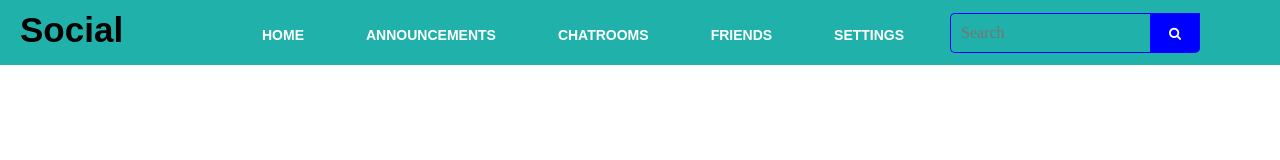
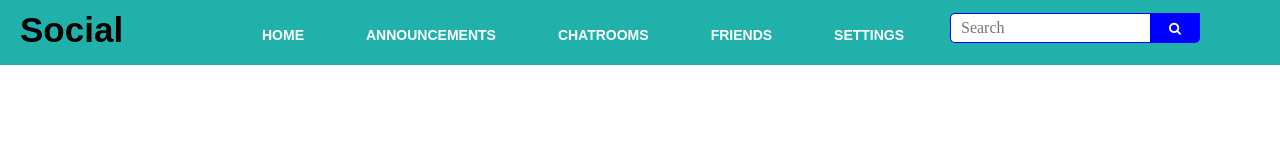
Before and after one commit to randy430e/social-website, a plain HTML site: page index.html in a window 1280 px wide. Drawn offline with Linux system fonts and the light colour scheme.

Commit message:
search bar size and color

```diff
--- a/style.css
+++ b/style.css
@@ -73,11 +73,11 @@ ul li a:hover{
 .srch{
     font-family: 'Times New Roman';
     width: 200px;
-    height: 40px;
-    background: transparent;
+    height: 30px;
+    background: #fff;
     border: 1px  solid blue;
     margin-top: 13px;
-    color: #fff;
+    color: black;
     border-right: none;
     font-size: 16px;
     float: left;
@@ -88,7 +88,7 @@ ul li a:hover{
 
 .btn{
     width: 50px;
-    height: 40px;
+    height: 30px;
     background: blue;
     border: 2px solid blue;
     margin-top: 13px;
```
